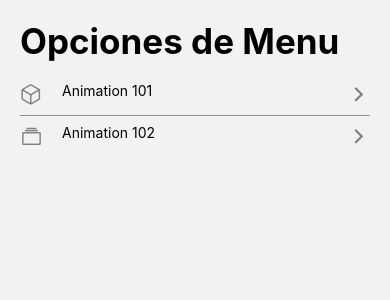
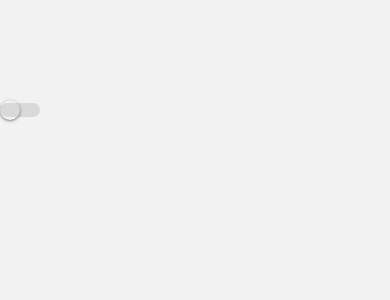
Before and after one commit to silviafer-dev/RNComponents, a React Native app: screen /SwitchScreen in a window 390 px wide. Shown: the top 300 px of the page. Built offline with nearby package versions, Linux system fonts and the light colour scheme.

Commit message:
Add switch component

```diff
--- /dev/null
+++ b/src/data/menuItems.tsx
@@ -0,0 +1,19 @@
+import { MenuItem } from '../interfaces/interfaces';
+
+export const menuItems: MenuItem[] = [
+  {
+    name: 'Animation 101',
+    icon: 'cube-outline',
+    component: 'Animation101Screen',
+  },
+  {
+    name: 'Animation 102',
+    icon: 'albums-outline',
+    component: 'Animation102Screen',
+  },
+  {
+    name: 'Switches',
+    icon: 'toggle-outline',
+    component: 'SwitchScreen',
+  },
+];
--- a/src/navigator/Navigator.tsx
+++ b/src/navigator/Navigator.tsx
@@ -4,6 +4,7 @@
 import { HomeScreen } from '../screens/HomeScreen';
 import { Animation102Screen } from '../screens/Animation102Screen ';
 import { Animation101Screen } from '../screens/Animation101Screen';
+import { SwitchScreen } from '../screens/SwitchScreen';
 
 const Stack = createStackNavigator();
 
@@ -16,6 +17,7 @@
       <Stack.Screen name="HomeScreen" component={HomeScreen} />
       <Stack.Screen name="Animation101Screen" component={Animation101Screen} />
       <Stack.Screen name="Animation102Screen" component={Animation102Screen} />
+      <Stack.Screen name="SwitchScreen" component={SwitchScreen} />
     </Stack.Navigator>
   );
 }
--- a/src/screens/HomeScreen.tsx
+++ b/src/screens/HomeScreen.tsx
@@ -3,21 +3,8 @@
 import { FlatList, Text, View } from 'react-native';
 import { useSafeAreaInsets } from 'react-native-safe-area-context';
 import { styles } from '../theme/appTheme';
-import { MenuItem } from '../interfaces/interfaces';
 import { FlatListMenuItem } from '../components/FlatListMenuItem';
-
-const menuItems: MenuItem[] = [
-  {
-    name: 'Animation 101',
-    icon: 'cube-outline',
-    component: 'Animation101Screen',
-  },
-  {
-    name: 'Animation 102',
-    icon: 'albums-outline',
-    component: 'Animation102Screen',
-  },
-];
+import { menuItems } from '../data/menuItems';
 
 export const HomeScreen = () => {
   const { top } = useSafeAreaInsets();
--- /dev/null
+++ b/src/screens/SwitchScreen.tsx
@@ -0,0 +1,19 @@
+import React, { useState } from 'react';
+import { View, Switch, Platform } from 'react-native';
+
+export const SwitchScreen = () => {
+  const [isEnabled, setIsEnabled] = useState(false);
+  const toggleSwitch = () => setIsEnabled(!isEnabled);
+
+  return (
+    <View style={{ marginTop: 100 }}>
+      <Switch
+        trackColor={{ false: '#D9D9DB', true: '#5856D6' }}
+        thumbColor={Platform.OS === 'android' ? '#8de4ff' : ''}
+        // ios_backgroundColor="#3e3e3e"
+        onValueChange={toggleSwitch}
+        value={isEnabled}
+      />
+    </View>
+  );
+};
```
